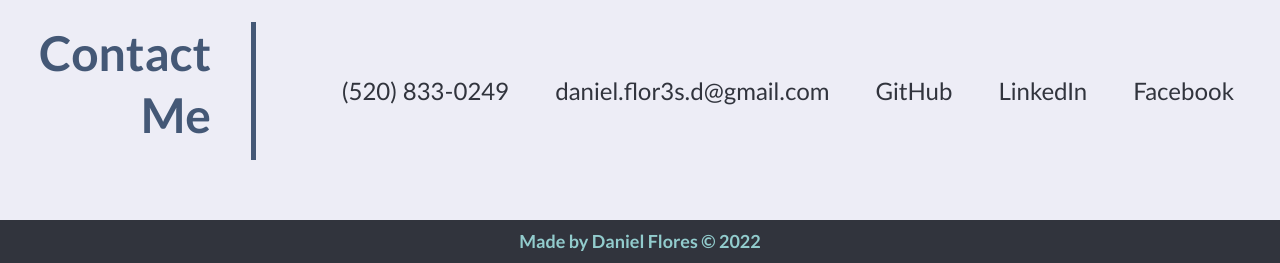
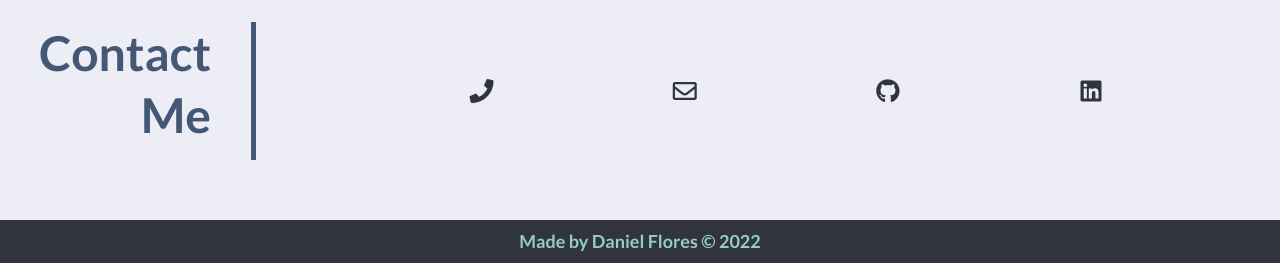
Before and after one commit to danielfloresd/webdeveloper-portfolio, a plain HTML site: page index.html in a window 1280 px wide. Shown: the part 2534-2797 px from the top of the page. Drawn offline with nearby package versions, Linux system fonts and the light colour scheme.

Commit message:
Update resume

```diff
--- a/assets/css/style.css
+++ b/assets/css/style.css
@@ -112,7 +112,7 @@ header nav ul li a {
 /* About me paragraph styling */
 .about-me p {
     color: var(--font-color);
-    font-size: 24px;
+    font-size: x-large;
     line-height: 1.6;
     padding-left: var(--grid-padding);
     text-align: left;
--- a/index.html
+++ b/index.html
@@ -83,19 +83,24 @@
             <div id="contact-list">
                 <ul>
                     <li>
-                        <a href="tel:+15208330249">(520) 833-0249</a>
+                        <a href="tel:+15208330249" data-tooltip="+1 (520) 833-0249">
+                            <i class="phone icon"></i>
+                        </a>
                     </li>
                     <li>
-                        <a href="mailto:daniel.flor3s.d@gmail.com">daniel.flor3s.d@gmail.com</a>
+                        <a href="mailto:daniel.flor3s.d@gmail.com" data-tooltip="daniel.flor3s.d@gmail.com">
+                            <i class="envelope outline icon"></i>
+                        </a>
                     </li>
                     <li>
-                        <a href="https://github.com/danielfloresd/" target="_blank">GitHub</a>
+                        <a href="https://github.com/danielfloresd/" target="_blank" data-tooltip="danielfloresd">
+                            <i class="github icon"></i>
+                        </a>
                     </li>
                     <li>
-                        <a href="https://www.linkedin.com/in/daniel-flores-d/" target="_blank">LinkedIn</a>
-                    </li>
-                    <li>
-                        <a href="https://www.facebook.com/profile.php?id=577434734" target="_blank">Facebook</a>
+                        <a href="https://www.linkedin.com/in/danielfloresd/" target="_blank" data-tooltip="@danielfloresd">
+                            <i class="linkedin icon"></i>
+                        </a>
                     </li>
                 </ul>
             </div>
```
